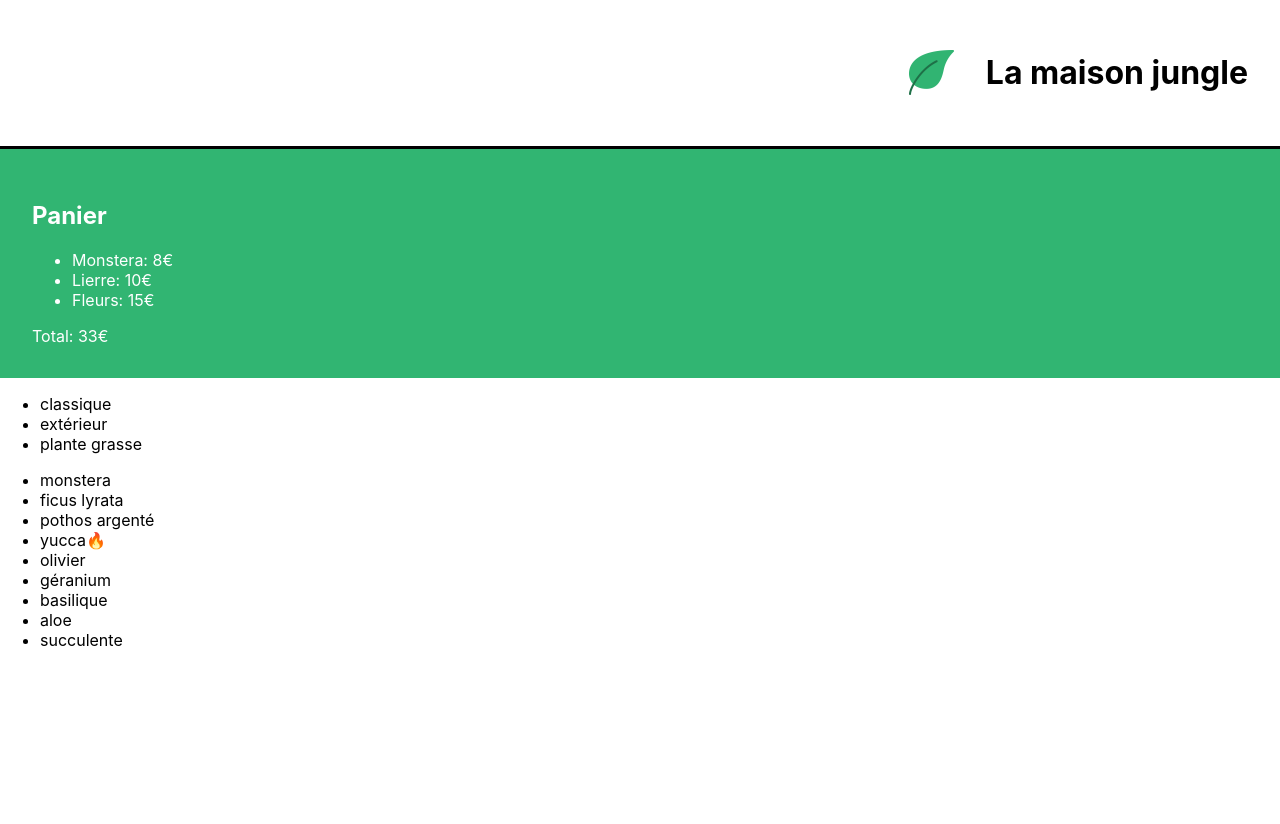
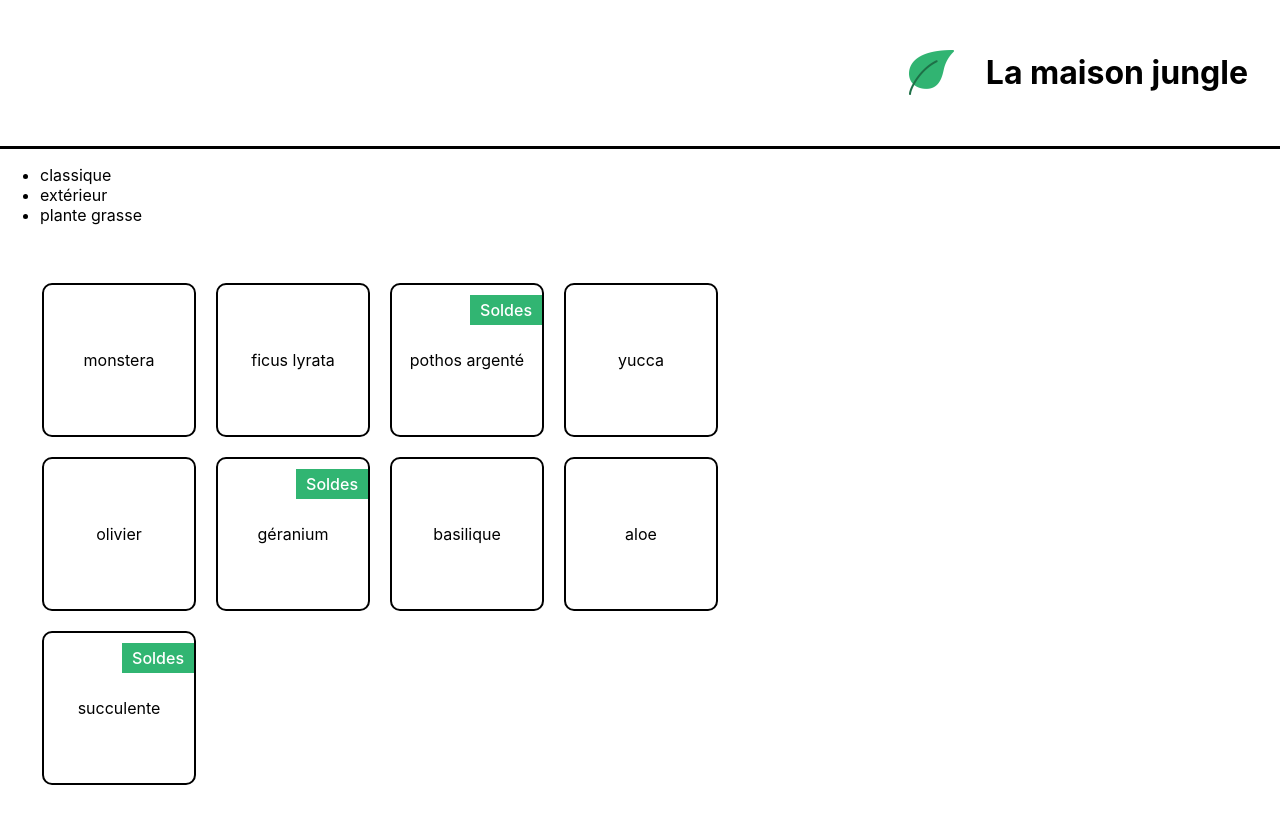
Before and after one commit to strenauld/ocr_debutez_avec_react, a React (Create React App) app: page / in a window 1280 px wide. Shown: the top 824 px of the page. Before the commit the page ends 800 px from the top, so only its background shows below. Built offline with nearby package versions, Linux system fonts and the light colour scheme.

Commit message:
listes et conditions -2-

```diff
--- a/src/components/App.js
+++ b/src/components/App.js
@@ -1,5 +1,5 @@
 import Banner from './Banner';
-import Cart from './Cart';
+// import Cart from './Cart';
 import ShoppingList from './ShoppingList';
 
 import '../App.css';
@@ -9,7 +9,7 @@
   return (
   <div>
     <Banner/>
-    <Cart/>
+    {/* <Cart/> */}
     <ShoppingList/>
   </div>)
 }
--- a/src/components/ShoppingList.js
+++ b/src/components/ShoppingList.js
@@ -1,4 +1,5 @@
 import { plantList } from "../data/plantList";
+import '../styles/ShoppingList.css';
 
 function ShoppingList() {
 	const categories = plantList.reduce((acc, plant) =>
@@ -13,9 +14,12 @@
 					<li key={ cat }>{ cat }</li>
 				))}
 			</ul>
-			<ul>
+			<ul className="lmj-plant-list">
 				{ plantList.map((plant) => (
-					<li key={ plant.id }>{ plant.name }{ plant.isBestSale && <span>🔥</span> }</li>
+					<li key={ plant.id } className="lmj-plant-item">
+							{ plant.name }
+							{ plant.isSpecialOffer && <div className="lmj-sales">Soldes</div>}
+						</li>
 				)) }
 			</ul>
 		</div>
--- a/src/data/plantList.js
+++ b/src/data/plantList.js
@@ -3,54 +3,63 @@
 		name: 'monstera',
 		category: 'classique',
 		id: '1ed',
-		isBestSale: false
+		isBestSale: false,
+		isSpecialOffer: false
 	},
 	{
 		name: 'ficus lyrata',
 		category: 'classique',
 		id: '2ab',
-		isBestSale: false
+		isBestSale: false,
+		isSpecialOffer: false
 	},
 	{
 		name: 'pothos argenté',
 		category: 'classique',
 		id: '3sd',
-		isBestSale: false
+		isBestSale: false,
+		isSpecialOffer: true
 	},
 	{
 		name: 'yucca',
 		category: 'classique',
 		id: '4kk',
-		isBestSale: true
+		isBestSale: true,
+		isSpecialOffer: false
 	},
 	{
 		name: 'olivier',
 		category: 'extérieur',
 		id: '5pl',
-		isBestSale: false
+		isBestSale: false,
+		isSpecialOffer: false
 	},
 	{
 		name: 'géranium',
 		category: 'extérieur',
 		id: '6uo',
-		isBestSale: false
+		isBestSale: false,
+		isSpecialOffer: true
 	},
 	{
 		name: 'basilique',
 		category: 'extérieur',
 		id: '7ie',
-		isBestSale: false
+		isBestSale: false,
+		isSpecialOffer: false
 	},
 	{
 		name: 'aloe',
 		category: 'plante grasse',
 		id: '8fp',
-		isBestSale: false
+		isBestSale: false,
+		isSpecialOffer: false
 	},
 	{
 		name: 'succulente',
 		category: 'plante grasse',
 		id: '9vn',
-		isBestSale: false
+		isBestSale: false,
+		isSpecialOffer: true
 	}
 ]
--- /dev/null
+++ b/src/styles/ShoppingList.css
@@ -0,0 +1,30 @@
+.lmj-plant-list {
+	list-style-type: none;
+	padding: 32px;
+	display: flex;
+	flex-wrap: wrap;
+	max-width: 800px;
+}
+
+.lmj-plant-item {
+	border: solid 2px black;
+	border-radius: 10px;
+	height: 150px;
+	width: 150px;
+	margin: 10px;
+	display: flex;
+	align-items: center;
+	justify-content: center;
+	flex-direction: column;
+	position: relative;
+}
+
+.lmj-sales {
+	position: absolute;
+	right: 0px;
+	top: 10px;
+	font-weight: 500;
+	color: white;
+	padding: 5px 10px;
+	background-color: #31b572;
+}
```
Also changed, not shown: 1 other file (tests, documents, lock files or other folders).
